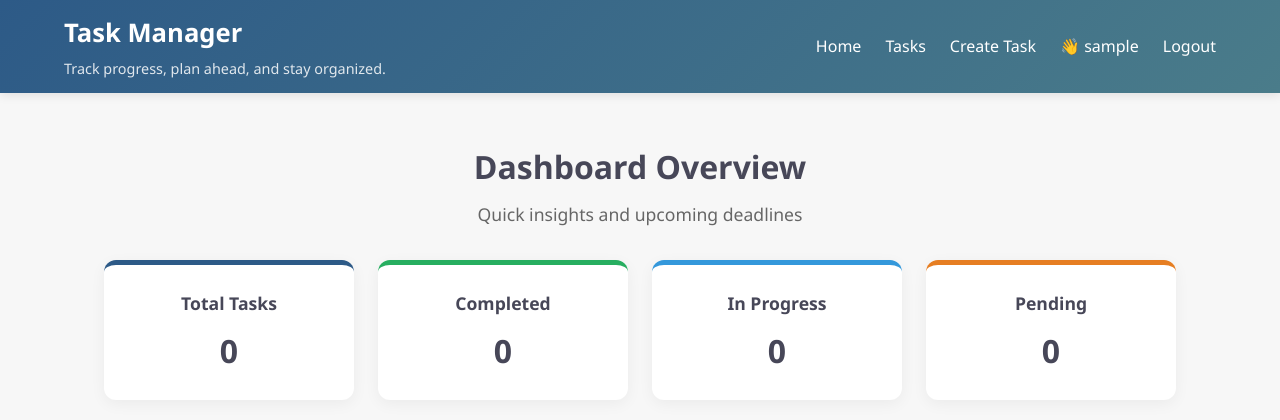
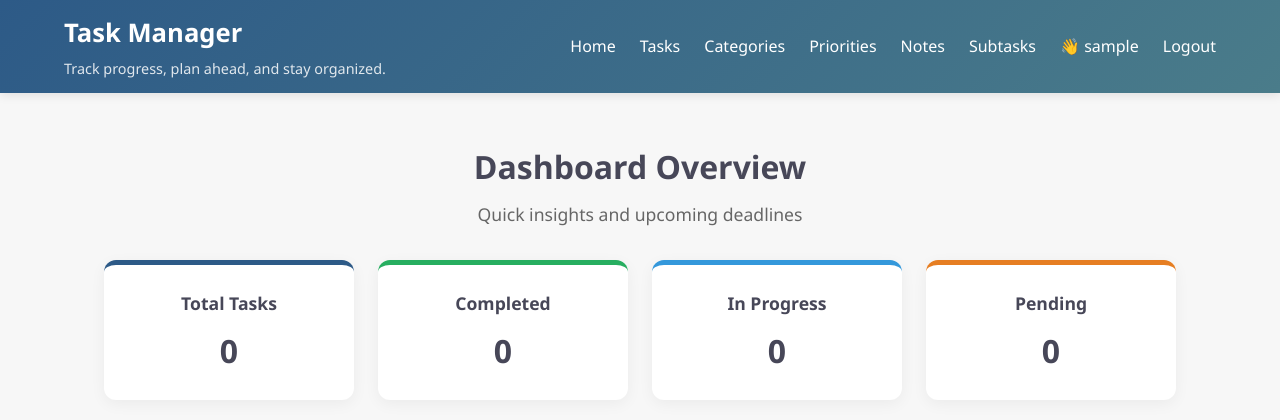
Before and after one commit to nicholohq/hangarin, a Django app: page / in a window 1280 px wide. Shown: the top 420 px of the page. Run offline with Django 5.2, Linux system fonts and the light colour scheme; the visitor is signed in with stand-in values (Sample User, id 1); data that the repository does not hold is empty.

Commit message:
added buttons for other model's CRUD

```diff
--- a/tasks/templates/tasks/home.html
+++ b/tasks/templates/tasks/home.html
@@ -33,7 +33,10 @@
             <ul>
                 <li><a href="{% url 'home' %}">Home</a></li>
                 <li><a href="{% url 'task_list' %}">Tasks</a></li>
-                <li><a href="{% url 'task_create' %}">Create Task</a></li>
+                <li><a href="{% url 'category_list' %}">Categories</a></li>
+                <li><a href="{% url 'priority_list' %}">Priorities</a></li>
+                <li><a href="{% url 'note_list' %}">Notes</a></li>
+                <li><a href="{% url 'subtask_list' %}">Subtasks</a></li>
 
                 {% if request.user.is_authenticated %}
                     <li><a href="#">👋 {{ request.user.username }}</a></li>
```
Also changed, not shown: requirements.txt (+16 -0 lines).
